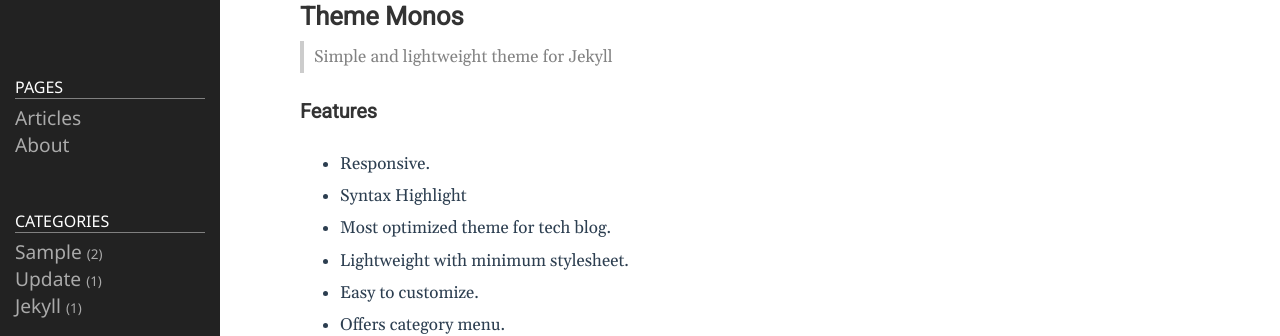
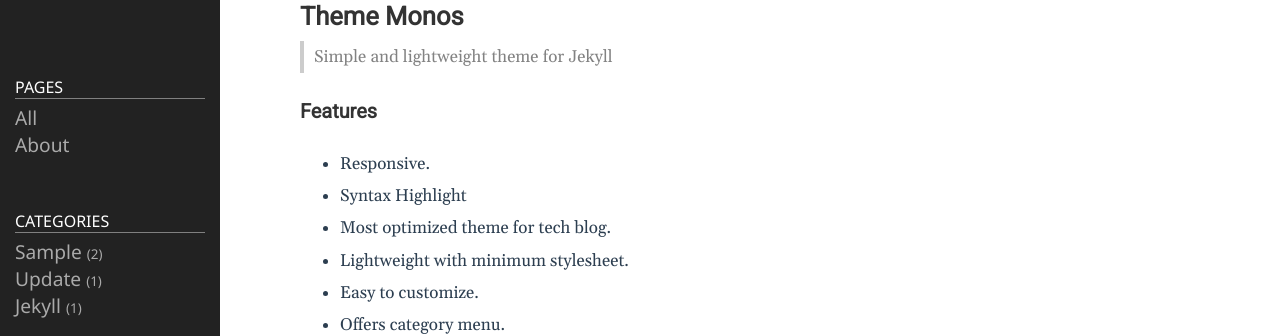
Before and after one commit to juhee2/juhee2.github.io, a Jekyll site: the page built from README.md, in a window 1280 px wide and 900 px high. Shown: the part 147-483 px from the top of the window. Built offline with Jekyll 4.4.1, drawn with Linux system fonts in a browser that asks for light colours.

Commit message:
Article->All update

```diff
--- a/_includes/sidebar.html
+++ b/_includes/sidebar.html
@@ -15,7 +15,7 @@
 	<ul class="nav">
       <li class="nav-title">Pages</li>
 	  <li>
-	  	<a class="nav-item" href="/">Articles</a>
+	  	<a class="nav-item" href="/">All</a>
 	  </li>
 	  {% assign pages_list = site.pages %}
 	  {% for node in pages_list %}
```
